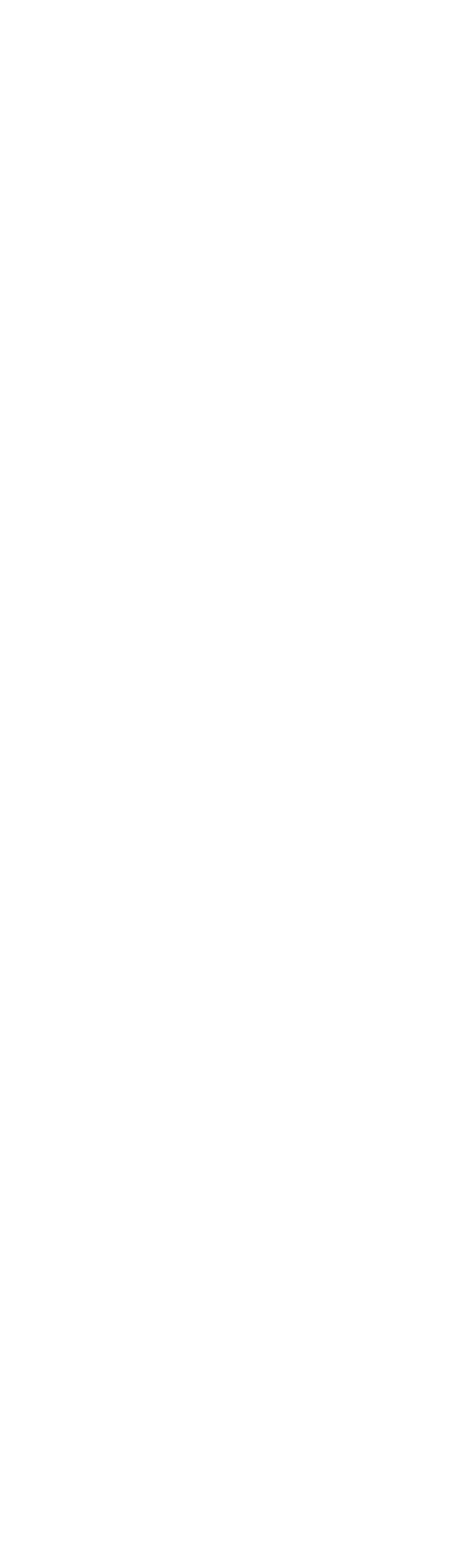
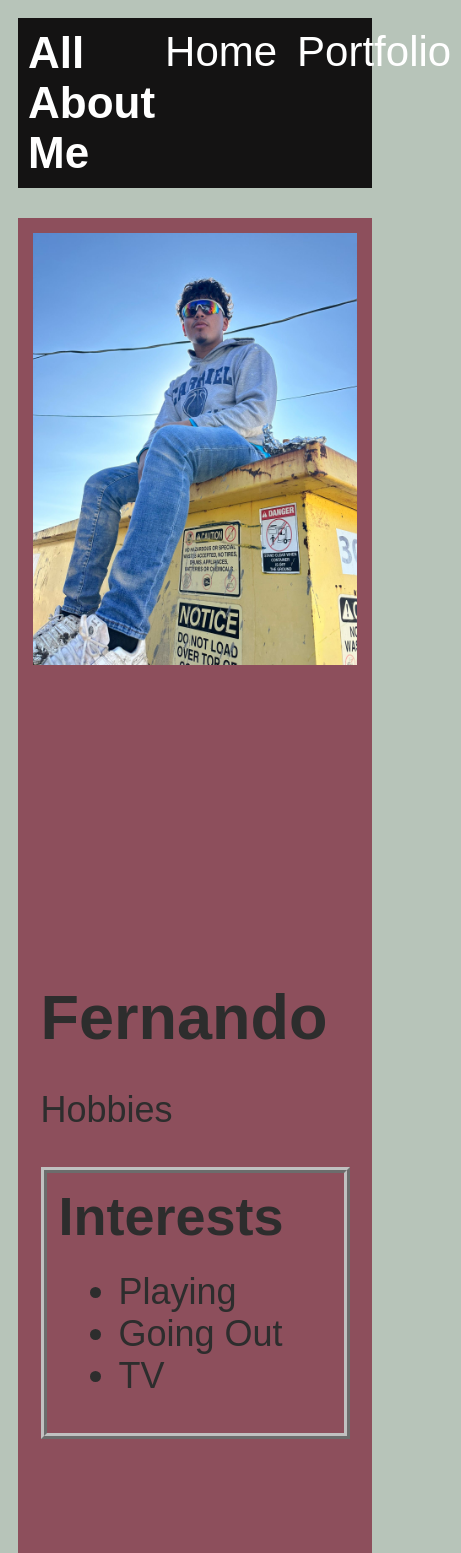
Before and after one commit to Fernando426387/Fernando426387.github.io, a plain HTML site: page index.html in a window 390 px wide. Shown: the whole page, 461 px wide, since content can reach past the window. Before the commit the page ends 844 px from the top, so only its background shows below. Drawn offline with Linux system fonts and the light colour scheme.

Commit message:
add portfolio page to website

```diff
--- a/index.html
+++ b/index.html
@@ -1,13 +1,47 @@
 <!DOCTYPE html>
 <html>
  <head>
-    <title>CHANGE ME</title>
+   <title>Fernando Website</title>
+ <link rel="stylesheet" href="style.css" />
  </head>
+
 
  <body>
    <!-- All content goes here -->
    <div id="all-contents">
+     <nav>
+<h1>All About Me</h1>
+<ul id="nav-ul">
+ <li class="nav-li">
+   <a href="index.html">Home</a>
+ </li>
+ <li class="nav-li">
+   <a href="portfolio.html">Portfolio</a>
+ </li>
+</ul>
+     </nav>
 
+
+     <main>
+       <!-- Sidebar section -->
+       <div class="sidebar">
+        <img class="sidebar-img" src="photo.JPG">
+       </div>
+
+       <!-- Content section -->
+       <div class="content">
+         <h2>Fernando</h2>
+         <p>Hobbies</p>
+         <div id="interests">
+           <h3>Interests</h3>
+           <ul>
+             <li>Playing</li>
+             <li>Going Out</li>
+             <li>TV</li>
+           </ul>
+         </div>
+       </div>
+     </main>
    </div>
  </body>
 </html>
--- a/style.css
+++ b/style.css
@@ -0,0 +1,153 @@
+body {
+    background: rgb(183, 196, 185);
+    color: rgb(45, 45, 45);
+    padding: 10px;
+    font-family: Arial, sans-serif;
+ }
+
+
+ #all-contents {
+    max-width: 800px;
+    margin: auto;
+ }
+
+
+ /* navigation menu */
+ nav {
+    background: rgb(20, 19, 19);
+    margin: 0 auto;
+    display: flex;
+    padding: 10px;
+ }
+
+
+ h1 {
+    display: flex;
+    align-items: center;
+    color: white;
+    flex: 1;
+    margin: 0;
+ }
+
+
+ #nav-ul {
+    list-style-type: none;
+    margin: 0;
+    padding: 0;
+    display: flex;
+ }
+
+
+ .nav-li {
+    display: inline-block;
+    padding: 0 10px;
+ }
+
+
+ a {
+    text-decoration: none;
+    color: #fff;
+ }
+
+
+ /* main container area beneath menu */
+ main {
+    background: rgb(141, 79, 92);
+    display: flex;
+    margin-top: 20px;
+ }
+
+
+ .sidebar {
+    margin-right: 25px;
+    padding: 10px;
+ }
+
+
+ .sidebar-img {
+    width: 200px;
+ }
+
+
+ .content {
+    flex: 1;
+    padding: 15px;
+ }
+
+
+ /* interests section styles */
+ #interests {
+    border: 4px silver ridge;
+    padding: 8px;
+    margin-top: 20px;
+ }
+
+
+ h2, h3 {
+    margin: 0px;
+ }
+
+
+ /* Portfolio styles */
+ .content h1 {
+    color: black;
+  }
+   #portfolio {
+    list-style-type: none;
+    padding-left: 0;
+  }
+   #portfolio li {
+    background: #fff;
+    padding: 10px;
+    border-radius: 10px;
+    margin-bottom: 10px;
+  }
+   #portfolio li:hover {
+    background: #eee;
+  }
+   #portfolio a {
+    text-decoration: none;
+    color: #454545;
+  }
+
+
+  /* responsive web design */
+ @media screen and (min-width: 120px) and (max-width: 1080px) {
+    main {
+      height: 100ch;
+      zoom: 1.5;
+      display: grid;
+    }
+     h1 {
+      font-size: 44px;
+    }
+     h2 {
+      font-size: 42px;
+    }
+     h3 {
+      font-size: 36px;
+    }
+     #all-contents {
+      height: 100ch;
+      margin: none;
+    }
+     a {
+      font-size: 42px;
+    }
+     .sidebar {
+      margin-right: 0px;
+      justify-content: center;
+      align-items: center;
+    }
+     .sidebar-img {
+      width: 100%;
+    }
+     p,
+    li {
+      font-size: 24px;
+    }
+     .content {
+      align-content: center;
+      justify-content: center;
+    }
+  }
```
Also changed, not shown: portfolio.html (+42 -0 lines), photo.JPG (added). Lines whose indentation alone changed are shown as unchanged.
